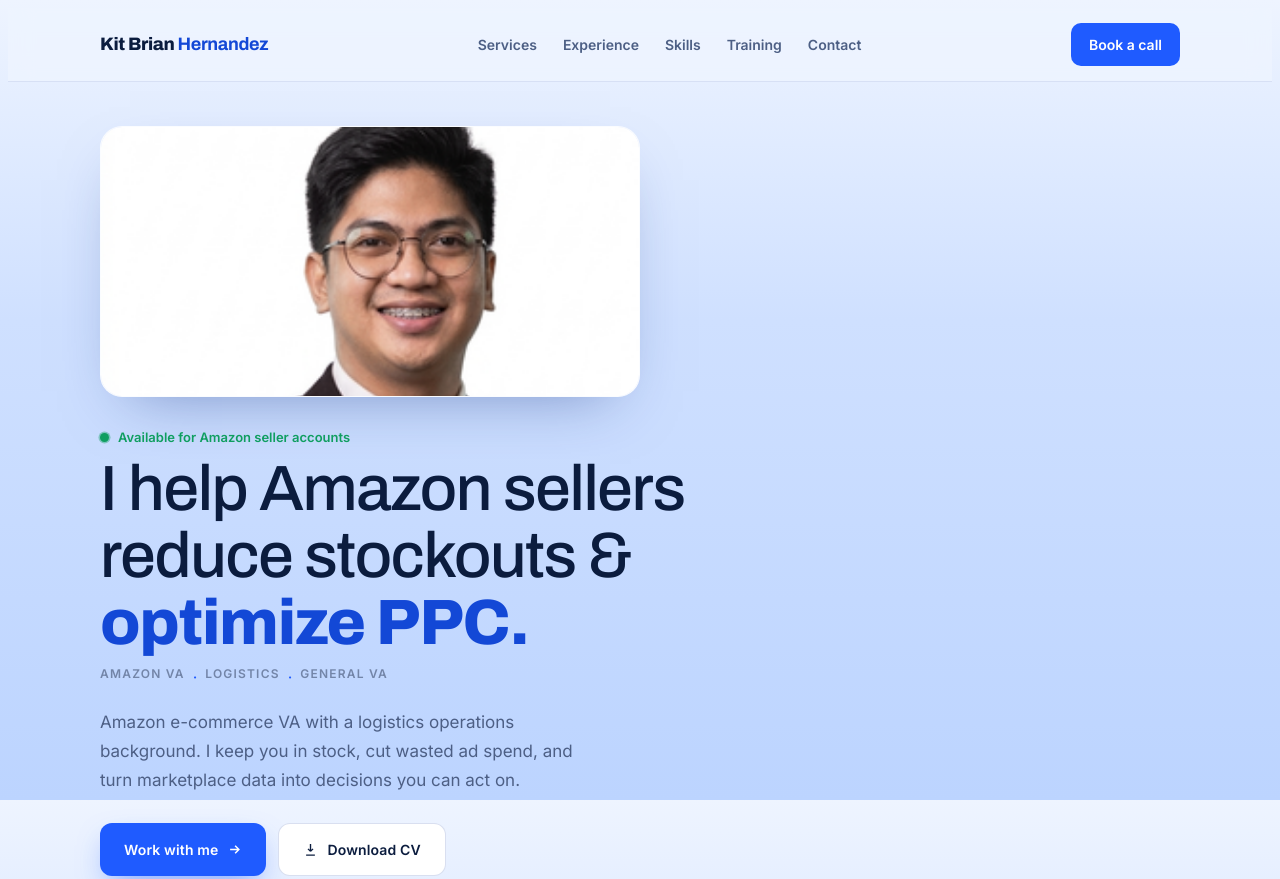
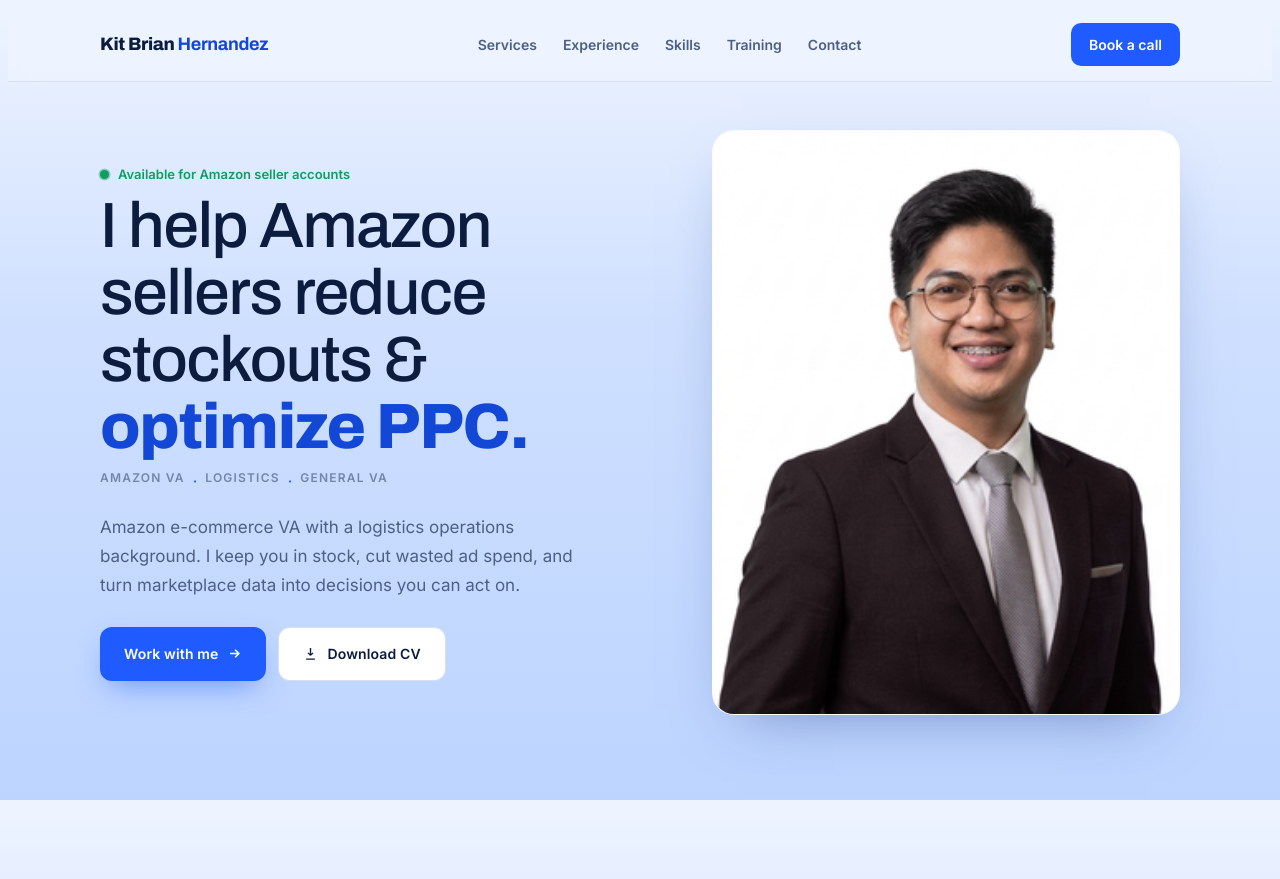
Before and after one commit to kitbrianhernandez-ai/kit-cv, a plain HTML site: page index.html in a window 1280 px wide. Shown: the top 879 px of the page. Drawn offline with Linux system fonts and the light colour scheme.

Commit message:
Photo beside text; anonymize client; swap inventory metric

```diff
--- a/index.html
+++ b/index.html
@@ -44,11 +44,12 @@ body::before{content:"";position:fixed;inset:0 0 auto;height:env(safe-area-inset
 .nav-cta{text-decoration:none;background:var(--blue);color:#fff;padding:10px 18px;border-radius:10px;font-size:14px;font-weight:600;white-space:nowrap}
 @media(max-width:780px){.nav-links{display:none}}
 
-/* HERO — stacked: cropped portrait on top, text below */
-.hero{padding-block:44px 64px}
-.hero-inner{display:flex;flex-direction:column;gap:30px;max-width:860px}
-.hero-photo{width:100%;max-width:540px;border-radius:22px;overflow:hidden;border:1px solid var(--glass-line);box-shadow:0 24px 60px -30px rgba(20,50,130,.5);background:#dfeaff}
-.hero-photo img{width:100%;height:auto;aspect-ratio:16/8;object-fit:cover;object-position:50% 12%;display:block}
+/* HERO — photo beside text */
+.hero{padding-block:48px 68px}
+.hero-inner{display:grid;grid-template-columns:1.1fr .9fr;gap:40px;align-items:center}
+.hero-photo{width:100%;border-radius:22px;overflow:hidden;border:1px solid var(--glass-line);box-shadow:0 24px 60px -30px rgba(20,50,130,.5);background:#dfeaff}
+.hero-photo img{width:100%;height:auto;aspect-ratio:4/5;object-fit:cover;object-position:50% 8%;display:block}
+@media(max-width:820px){.hero-inner{grid-template-columns:1fr;gap:28px}.hero-photo{max-width:420px}}
 .status{display:inline-flex;align-items:center;gap:9px;font-size:13px;font-weight:600;color:var(--good);margin-bottom:6px}
 .dot{width:9px;height:9px;border-radius:50%;background:var(--good);box-shadow:0 0 0 0 rgba(15,158,96,.5);animation:pulse 2.4s infinite}
 @keyframes pulse{0%{box-shadow:0 0 0 0 rgba(15,158,96,.45)}70%{box-shadow:0 0 0 12px transparent}100%{box-shadow:0 0 0 0 transparent}}
@@ -179,9 +180,6 @@ footer{padding-block:38px;text-align:center;color:var(--mute-dim);font-size:13px
 
 <header class="hero"><div class="wrap">
   <div class="hero-inner">
-    <div class="hero-photo">
-      <img src="photo.png" alt="Portrait of Kit Brian Hernandez" width="540" height="236">
-    </div>
     <div>
       <div class="status"><span class="dot"></span>Available for Amazon seller accounts</div>
       <h1>I help Amazon sellers reduce stockouts &amp;<b>optimize PPC.</b></h1>
@@ -196,6 +194,9 @@ footer{padding-block:38px;text-align:center;color:var(--mute-dim);font-size:13px
           Download CV
         </a>
       </div>
+    </div>
+    <div class="hero-photo">
+      <img src="photo.png" alt="Portrait of Kit Brian Hernandez" width="440" height="550">
     </div>
   </div>
 </div></header>
@@ -213,12 +214,12 @@ footer{padding-block:38px;text-align:center;color:var(--mute-dim);font-size:13px
 </div></section>
 
 <section class="metrics"><div class="wrap" style="padding-block:0">
-  <div class="eyebrow">Results — Steyda / Hali Design AB, 2026</div>
+  <div class="eyebrow">Results — Swedish Candy Brand Store, 2026</div>
   <div class="metrics-grid">
     <div class="glass metric"><div class="num">31<span>%→</span>27<span>%</span></div><div class="lab">ACOS held down while scaling ad spend ~4× (Aug–Oct)</div></div>
     <div class="glass metric"><div class="num">~12<span>%</span></div><div class="lab">Average TACoS maintained through the launch ramp</div></div>
     <div class="glass metric"><div class="num">$117<span>K</span></div><div class="lab">Profit managed on $243K sales over 6 months</div></div>
-    <div class="glass metric"><div class="num">100<span>%</span></div><div class="lab">Year-end inventory accuracy, two years running</div></div>
+    <div class="glass metric"><div class="num">3</div><div class="lab">Amazon marketplaces managed — US · Canada · Mexico</div></div>
   </div>
 </div></section>
 
```
